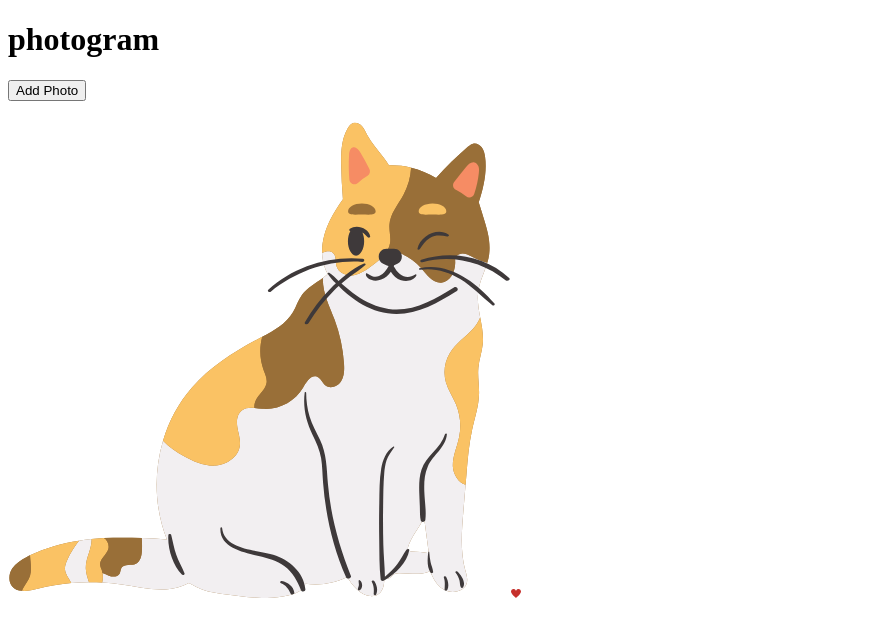
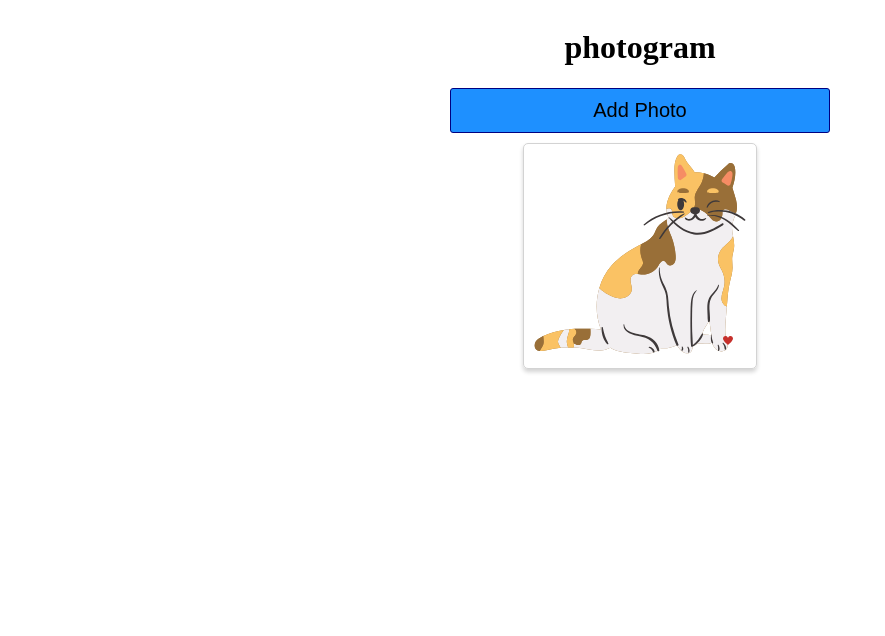
Before and after one commit to colson0x1/photogram, a React (Create React App) app: page / in a window 1280 px wide. Both pictures are taken after a click on the button "Add Photo". Shown: the top 636 px of the page, without its empty margins (0-885 px from the left). Built offline with nearby package versions, Linux system fonts and the light colour scheme.

Commit message:
style photogram

```diff
--- /dev/null
+++ b/src/App.css
@@ -0,0 +1,22 @@
+.app {
+  display: flex;
+  flex-direction: column;
+  align-items: center;
+}
+
+button {
+  background-color: dodgerblue;
+  border: 1px solid navy;
+  border-radius: 3px;
+  font-size: 20px;
+  padding: 10px;
+  width: 30%;
+}
+
+.photo-list {
+  display: flex;
+  flex-direction: row;
+  flex-wrap: wrap;
+  justify-content: center;
+
+}
--- a/src/App.jsx
+++ b/src/App.jsx
@@ -1,3 +1,4 @@
+import './App.css';
 import React, { useState } from 'react';
 import PhotoShow from './PhotoShow';
 
@@ -19,11 +20,11 @@ function App() {
   });
 
   return (
-    <div>
+    <div className="app">
       <h1>photogram</h1>
       <button onClick={handleClick}>Add Photo</button>
-      <div>
-        <h1>{renderedPhotos}</h1>
+      <div className="photo-list">
+        {renderedPhotos}
       </div>
     </div>
   );
--- /dev/null
+++ b/src/PhotoShow.css
@@ -0,0 +1,18 @@
+.photo-show {
+  position: relative;
+  border: 1px solid lightgrey;
+  padding: 10px;
+  border-radius: 5px;
+  margin: 10px;
+  box-shadow: 0px 3px 4px lightgray;
+}
+
+.photo {
+  height: 200px;
+}
+
+.heart {
+  position: absolute;
+  bottom: 10%;
+  right: 10%;
+}
--- a/src/PhotoShow.jsx
+++ b/src/PhotoShow.jsx
@@ -1,3 +1,4 @@
+import './PhotoShow.css';
 import React, { useState } from 'react';
 
 import bird from './svg/bird.svg';
@@ -20,14 +21,14 @@ const svgMap = {
 function PhotoShow({ type }) {
   const [clicks, setClicks] = useState(0);
 
-
   const handleClick = () => {
-    setClicks(clicks + 1)
-  }
+    setClicks(clicks + 1);
+  };
   return (
-    <div onClick={handleClick}>
-      <img alt="photo" src={svgMap[type]} />
+    <div className="photo-show" onClick={handleClick}>
+      <img className="photo" alt="photo" src={svgMap[type]} />
       <img
+        className="heart"
         alt="heart"
         src={heart}
         style={{ width: 10 + 10 * clicks + 'px' }}
```
